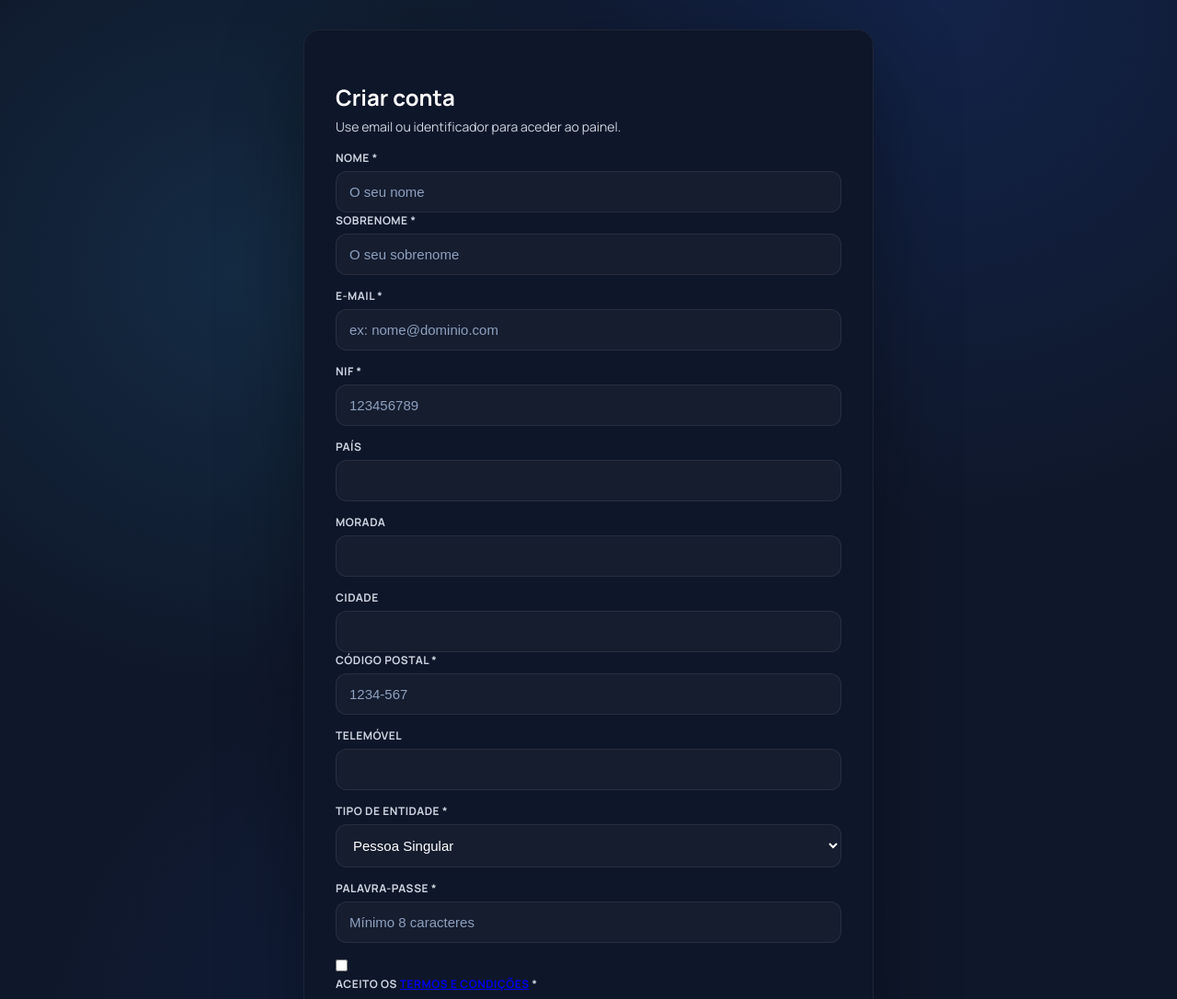
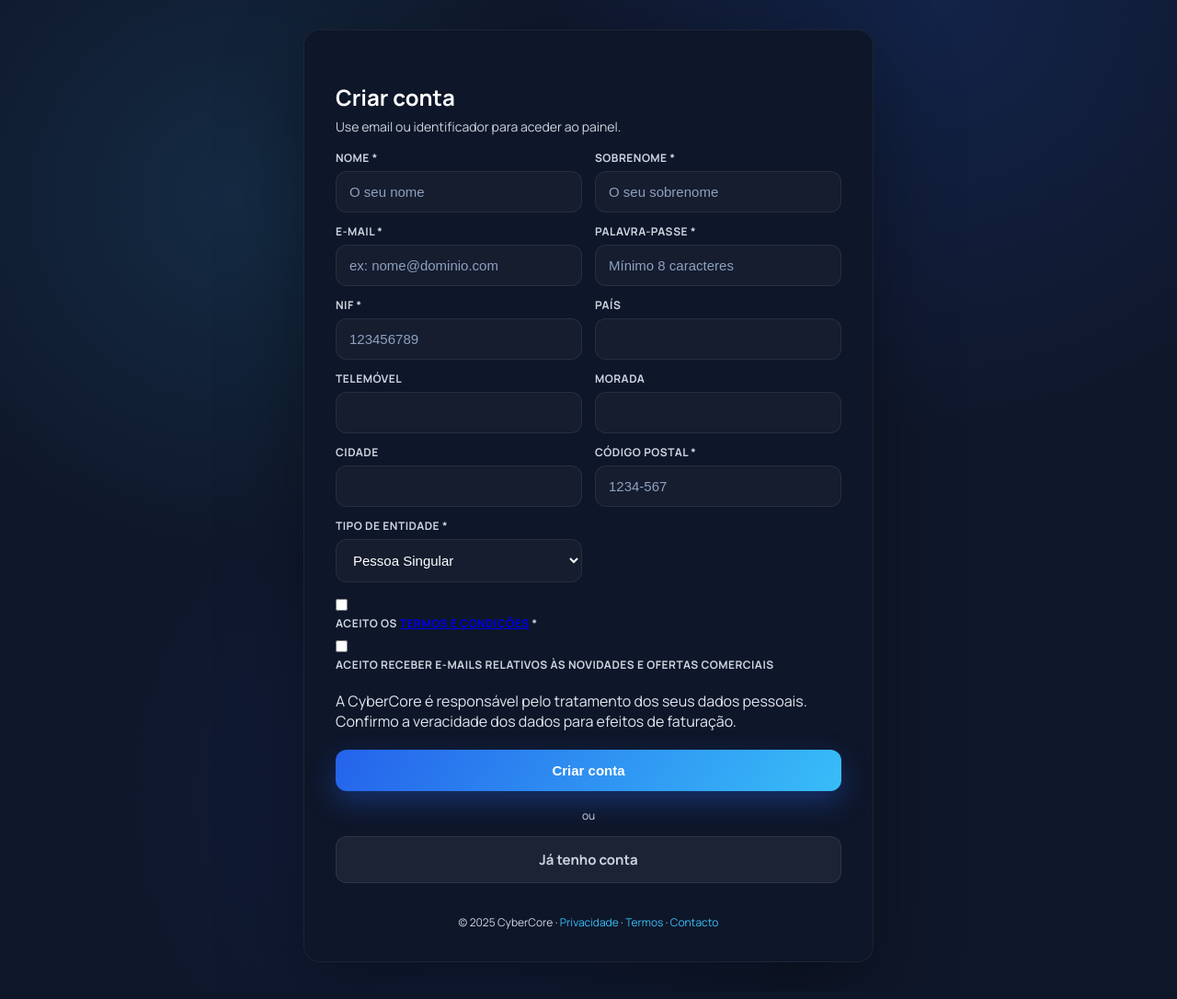
Before and after one commit to vascoferreira2001/cybercore, a PHP site: page /cybercore/register.php in a window 1280 px wide. Shown: the top 1086 px of the page at 92% size. After the commit the page ends 1046 px from the top, so only its background shows below. Run offline with PHP 8.4, Linux system fonts and the light colour scheme; data comes from the database, SQL or seed files in the repository; some libraries are stand-ins or nearby versions.

Commit message:
Melhorias no Register

```diff
--- a/assets/css/auth-modern.css
+++ b/assets/css/auth-modern.css
@@ -169,6 +169,16 @@ body.auth {
 
 form { display: grid; gap: 14px; }
 
+.form-grid {
+  display: grid;
+  grid-template-columns: repeat(auto-fit, minmax(260px, 1fr));
+  gap: 12px 14px;
+}
+
+.form-grid .full {
+  grid-column: 1 / -1;
+}
+
 label {
   display: block;
   font-size: 12px;
--- a/register.php
+++ b/register.php
@@ -136,7 +136,7 @@ if ($_SERVER['REQUEST_METHOD'] === 'POST') {
     <form method="post" id="registerForm">
       <?php echo csrf_input(); ?>
 
-      <div class="form-row-2">
+      <div class="form-grid">
         <div>
           <label>Nome <span class="required">*</span></label>
           <input class="input" type="text" name="first_name" required value="<?php echo htmlspecialchars($_POST['first_name'] ?? ''); ?>" placeholder="O seu nome">
@@ -145,29 +145,30 @@ if ($_SERVER['REQUEST_METHOD'] === 'POST') {
           <label>Sobrenome <span class="required">*</span></label>
           <input class="input" type="text" name="last_name" required value="<?php echo htmlspecialchars($_POST['last_name'] ?? ''); ?>" placeholder="O seu sobrenome">
         </div>
-      </div>
-
         <div>
           <label>E-mail <span class="required">*</span></label>
           <input class="input" type="email" name="email" required value="<?php echo htmlspecialchars($_POST['email'] ?? ''); ?>" placeholder="ex: nome@dominio.com">
         </div>
-
+        <div>
+          <label>Palavra-passe <span class="required">*</span></label>
+          <input class="input" type="password" id="password" name="password" required minlength="8" placeholder="Mínimo 8 caracteres">
+        </div>
         <div>
           <label>NIF <span class="required">*</span></label>
           <input class="input" type="text" name="nif" pattern="\d{9}" placeholder="123456789" required value="<?php echo htmlspecialchars($_POST['nif'] ?? ''); ?>">
         </div>
-
         <div>
           <label>País</label>
           <input class="input" type="text" name="country" value="<?php echo htmlspecialchars($_POST['country'] ?? ''); ?>" placeholder="">
         </div>
-
+        <div>
+          <label>Telemóvel</label>
+          <input class="input" type="text" name="phone" value="<?php echo htmlspecialchars($_POST['phone'] ?? ''); ?>" placeholder="">
+        </div>
         <div>
           <label>Morada</label>
           <input class="input" type="text" name="address" value="<?php echo htmlspecialchars($_POST['address'] ?? ''); ?>" placeholder="">
         </div>
-
-      <div class="form-row-2">
         <div>
           <label>Cidade</label>
           <input class="input" type="text" name="city" value="<?php echo htmlspecialchars($_POST['city'] ?? ''); ?>" placeholder="">
@@ -176,13 +177,6 @@ if ($_SERVER['REQUEST_METHOD'] === 'POST') {
           <label>Código Postal <span class="required">*</span></label>
           <input class="input" type="text" name="postal_code" pattern="\d{4}-\d{3}" placeholder="1234-567" required value="<?php echo htmlspecialchars($_POST['postal_code'] ?? ''); ?>">
         </div>
-      </div>
-
-      <div>
-        <label>Telemóvel</label>
-        <input class="input" type="text" name="phone" value="<?php echo htmlspecialchars($_POST['phone'] ?? ''); ?>" placeholder="">
-      </div>
-
         <div>
           <label>Tipo de Entidade <span class="required">*</span></label>
           <select class="input" name="entity_type" required onchange="syncCompanyField()">
@@ -190,15 +184,10 @@ if ($_SERVER['REQUEST_METHOD'] === 'POST') {
             <option value="Coletiva" <?php echo ($_POST['entity_type'] ?? '') === 'Coletiva' ? 'selected' : ''; ?>>Pessoa Coletiva</option>
           </select>
         </div>
-
-      <div id="companyRow" style="display: none;">
+        <div id="companyRow" class="full" style="display: none;">
           <label>Nome da Empresa <span class="required">*</span></label>
           <input class="input" type="text" name="company_name" id="company_name" value="<?php echo htmlspecialchars($_POST['company_name'] ?? ''); ?>" placeholder="">
         </div>
-
-      <div>
-        <label>Palavra-passe <span class="required">*</span></label>
-        <input class="input" type="password" id="password" name="password" required minlength="8" placeholder="Mínimo 8 caracteres">
       </div>
 
       <div class="form-group checkbox-group">
```
Lines whose indentation alone changed are shown as unchanged.
